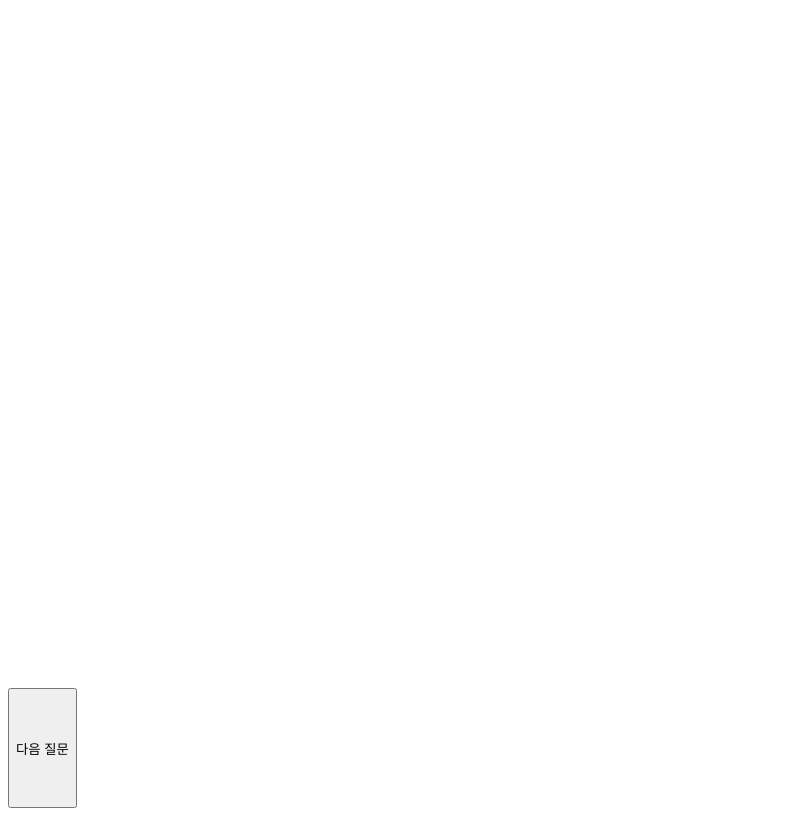
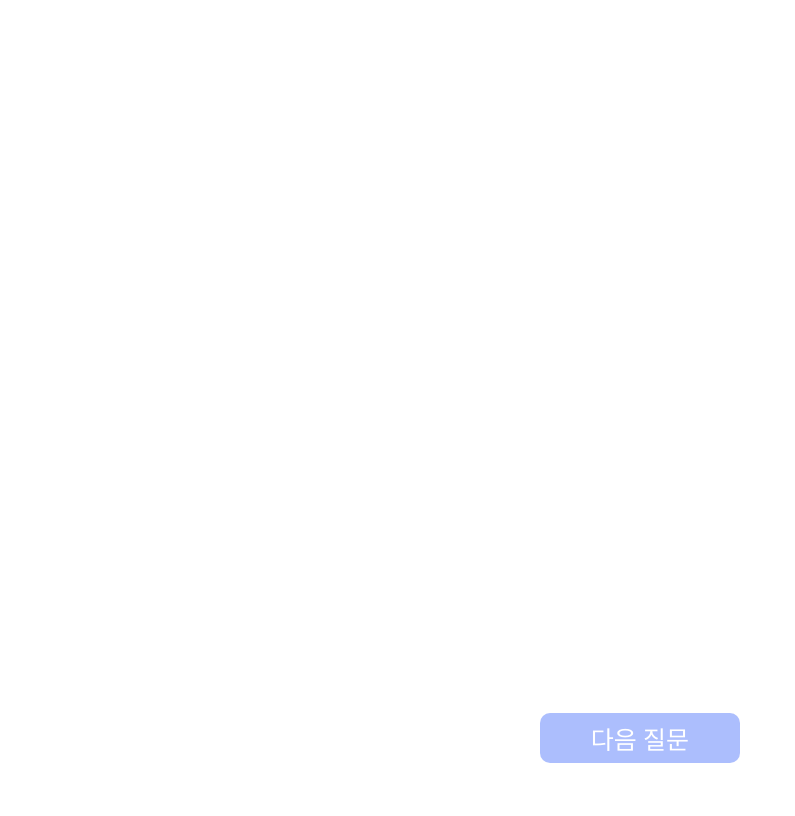
Before and after one commit to kookmin-sw/capstone-2022-15, a React (Create React App) app in the folder src/front/: page /interview in a window 1280 px wide. Both pictures are taken after a click on the button "면접 시작". Shown: the whole page, without its empty margins (0-795 px from the left). Built offline with nearby package versions, Linux system fonts and the light colour scheme.

Commit message:
add Buttons - 면접시작, 다음문제, 면접종료

```diff
--- a/src/front/src/pages/InterviewPage/Interview.css
+++ b/src/front/src/pages/InterviewPage/Interview.css
@@ -45,8 +45,81 @@
     /* line-height: 37px; */
 
     background: rgba(91, 126, 251, 0.5);
-    border-radius: 20px;
+    border-radius: 10px;
     border: none;
 
     cursor: pointer;
 }
+
+.start-interview-button:hover{
+  background-color: #5B7EFB;
+  color: #fff;
+  border-radius: 10px;
+  cursor: pointer;
+}
+
+.next-interview-button {
+  display: flex;
+  flex-direction: row;
+  justify-content: center;
+  align-items: center;
+  margin: auto;
+  margin-top: 25px;
+
+  position: relative;
+  width: 200px;
+  height: 50px;
+
+  font-family: Montserrat;
+  font-style: normal;
+  font-weight: 500;
+  font-size: 25px;
+  color: white;
+  /* line-height: 37px; */
+
+  background: rgba(91, 126, 251, 0.5);
+  border-radius: 10px;
+  border: none;
+
+  cursor: pointer;
+}
+
+.next-interview-button:hover{
+  background-color: #5B7EFB;
+  color: #fff;
+  border-radius: 10px;
+  cursor: pointer;
+}
+
+.stop-interview-button {
+  display: flex;
+  flex-direction: row;
+  justify-content: center;
+  align-items: center;
+  margin: auto;
+  margin-top: 25px;
+
+  position: relative;
+  width: 200px;
+  height: 50px;
+
+  font-family: Montserrat;
+  font-style: normal;
+  font-weight: 500;
+  font-size: 25px;
+  color: white;
+  /* line-height: 37px; */
+
+  background: rgba(91, 126, 251, 0.5);
+  border-radius: 10px;
+  border: none;
+
+  cursor: pointer;
+}
+
+.stop-interview-button:hover{
+  background-color: #5B7EFB;
+  color: #fff;
+  border-radius: 10px;
+  cursor: pointer;
+}
--- a/src/front/src/pages/InterviewPage/Interview.js
+++ b/src/front/src/pages/InterviewPage/Interview.js
@@ -6,7 +6,7 @@ let count = 1;
 
 function Interview() {
     const [buttonState, setButtonState] = useState(true);
-    // const [questionNumberState, setQuestionNumberState] = useState(1);
+    const [questionNumberState, setQuestionNumberState] = useState(0);
 
     // function changeButtonStateTrue() {
     //     setButtonState(true);
@@ -21,6 +21,10 @@ function Interview() {
     //     console.log('count ', count);
     // }, [count]);
 
+    function changeQuestionNumberState() {
+        setQuestionNumberState(questionNumberState + 1);
+    }
+
     return (
         <div className="interview-app">
             {/*------ 가상 면접관 ------*/}
@@ -30,13 +34,20 @@ function Interview() {
             {/*-------- 사용자 --------*/}
             <div className="button-section">
                 {/* state true : 면접 시작 button */}
-                {buttonState && <button className="start-interview-button" onClick={() => setButtonState(false)}>
+                {buttonState
+                && <button className="start-interview-button" onClick={() => setButtonState(false)}>
                     면접 시작
                 </button>}
                 {/* state false : 다음 질문 button */}
-                {/* {!buttonState && <button className="stop-interview-button" onClick={() => setButtonState(true)}> */}
-                {!buttonState && <button className="stop-interview-button">
+                {!buttonState
+                && questionNumberState < 2
+                && <button className="next-interview-button" onClick={() => setQuestionNumberState(questionNumberState+1)}>
                     다음 질문
+                </button>}
+                {/* state false : 면접 종료 button */}
+                {questionNumberState === 2
+                && <button className="stop-interview-button">
+                    면접 종료
                 </button>}
             </div>
         </div>
--- a/src/front/src/pages/PreInterviewPage/PreInterview.js
+++ b/src/front/src/pages/PreInterviewPage/PreInterview.js
@@ -33,9 +33,9 @@ class CamSetting extends Component {
                     {/* <div className="Connecting">
                         Connecting
                     </div> */}
-                    <div className="Connected">
+                    {/* <div className="Connected">
                         Connected
-                    </div>
+                    </div> */}
                     {/* <div className="Connection-failed">
                         Connection failed
                     </div> */}
```
